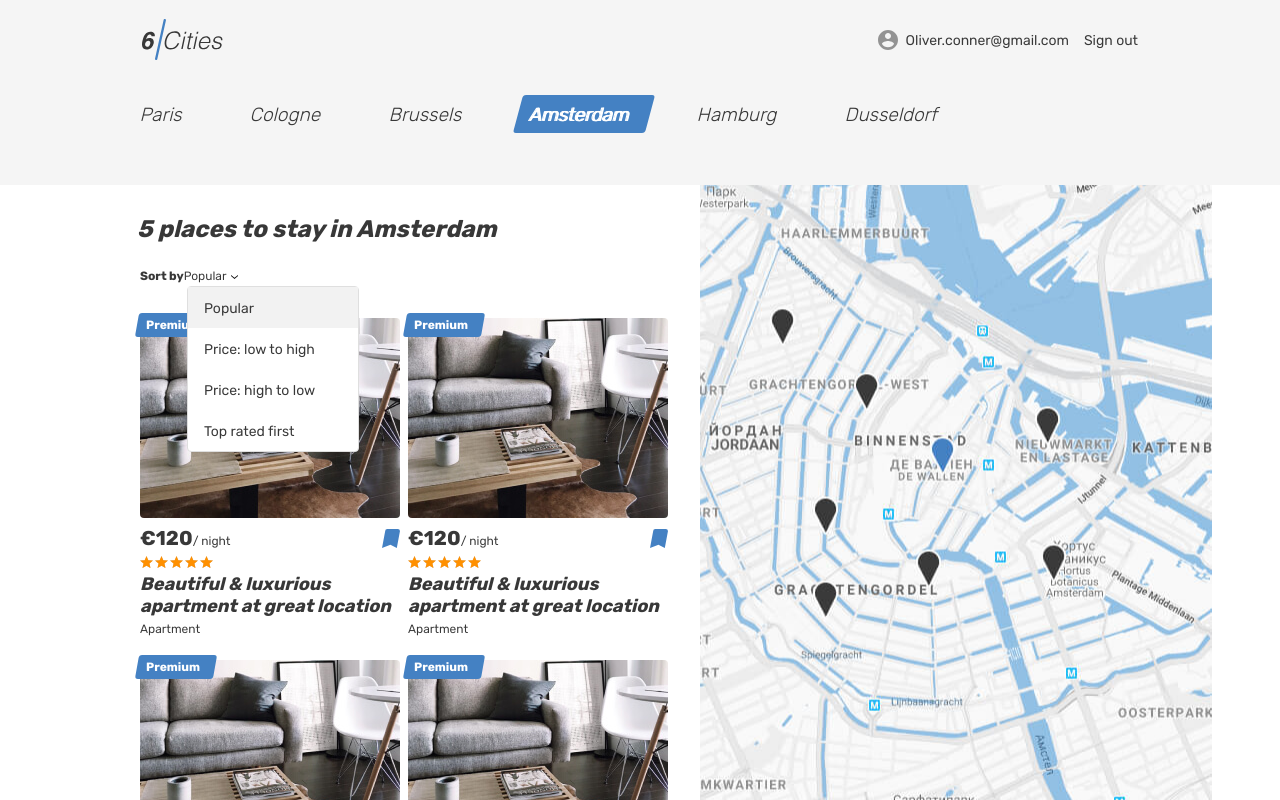
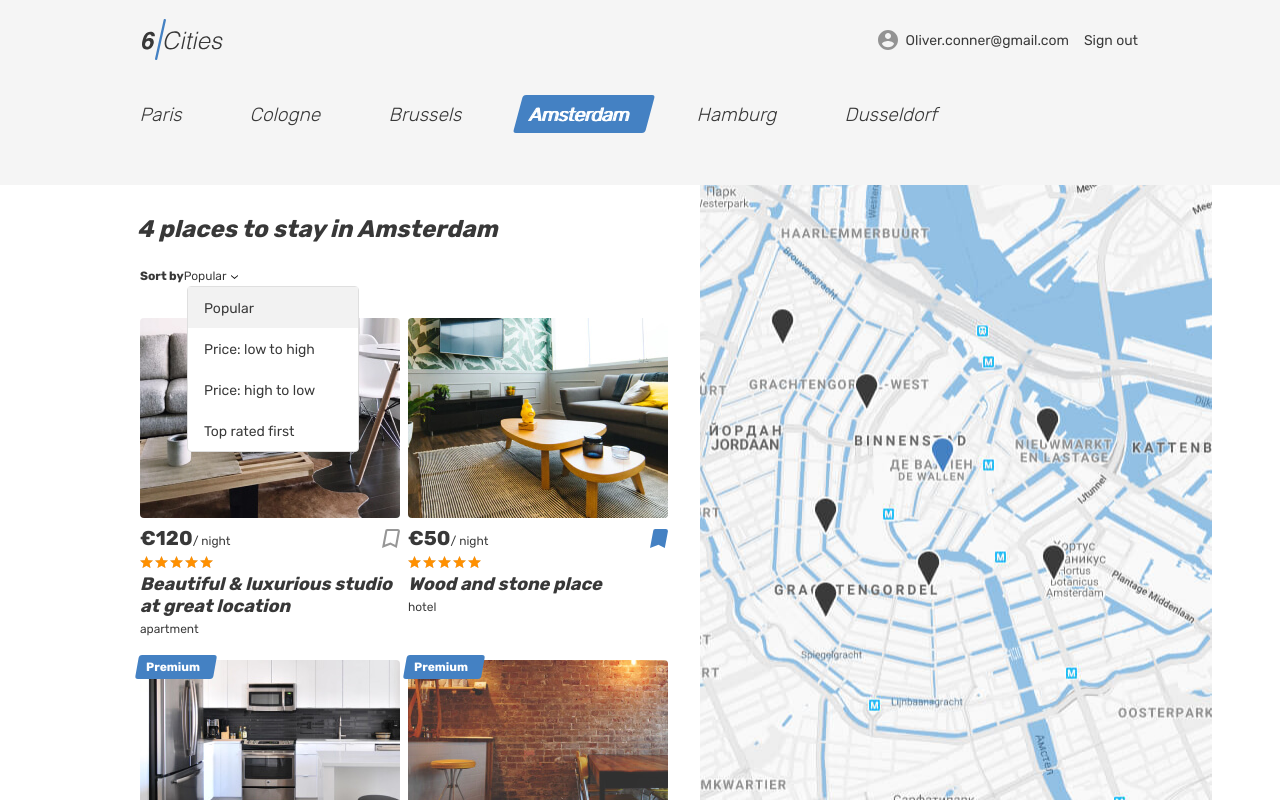
Before and after one commit to kruglyakov-ak/1427677-six-cities-8, a React (Create React App) app in the folder project/: page / in a window 1280 px wide. Built offline with nearby package versions, Linux system fonts and the light colour scheme.

Commit message:
Подключил моки и создал компонент списка предложений

```diff
--- a/project/src/components/app/app.tsx
+++ b/project/src/components/app/app.tsx
@@ -6,18 +6,19 @@ import LoginScreen from '../login-screen/login-screen';
 import FavoritesScreen from '../favorites-screen/favorites-screen';
 import PropertyScreenNotLogged from '../property-screen-not-logged/property-screen-not-logged';
 import MainPage404 from '../main-page-404/main-page-404';
+import { Offer } from '../../types/offer';
 
 
 type AppProps = {
-  placeCardCount: number;
+  offers: Offer[];
 }
 
-function App({ placeCardCount }: AppProps): JSX.Element {
+function App({ offers }: AppProps): JSX.Element {
   return (
     <BrowserRouter>
       <Switch>
         <Route path={AppRoute.Main} exact>
-          <MainPage placeCardCount={placeCardCount} />
+          <MainPage offers={offers} />
         </Route>
         <Route path={AppRoute.Login} exact>
           <LoginScreen />
--- a/project/src/components/main-page/main-page.tsx
+++ b/project/src/components/main-page/main-page.tsx
@@ -1,10 +1,12 @@
-import PlaceCard from '../place-card/place-card';
+import OffersList from '../offers-list/offers-list';
+import { Offer } from '../../types/offer';
+
 
 type MainPageProps = {
-  placeCardCount: number;
+  offers: Offer[];
 }
 
-function MainPage({ placeCardCount }: MainPageProps): JSX.Element {
+function MainPage({ offers }: MainPageProps): JSX.Element {
 
   return (
     <div className="page page--gray page--main">
@@ -78,7 +80,7 @@ function MainPage({ placeCardCount }: MainPageProps): JSX.Element {
           <div className="cities__places-container container">
             <section className="cities__places places">
               <h2 className="visually-hidden">Places</h2>
-              <b className="places__found">{placeCardCount} places to stay in Amsterdam</b>
+              <b className="places__found">{offers.length} places to stay in Amsterdam</b>
               <form className="places__sorting" action="#" method="get">
                 <span className="places__sorting-caption">Sort by</span>
                 <span className="places__sorting-type" tabIndex={0}>
@@ -95,11 +97,7 @@ function MainPage({ placeCardCount }: MainPageProps): JSX.Element {
                 </ul>
               </form>
               <div className="cities__places-list places__list tabs__content">
-                <PlaceCard />
-                <PlaceCard />
-                <PlaceCard />
-                <PlaceCard />
-                <PlaceCard />
+                <OffersList offers={offers}/>
               </div>
             </section>
             <div className="cities__right-section">
--- /dev/null
+++ b/project/src/components/offers-list/offers-list.tsx
@@ -0,0 +1,17 @@
+import PlaceCard from '../place-card/place-card';
+import { Offer } from '../../types/offer';
+
+
+type OffersListProps = {
+  offers: Offer[];
+}
+
+function OffersList({ offers }: OffersListProps): JSX.Element {
+  return (
+    <>
+      {offers.map((offer) => (<PlaceCard offer={offer} key={offer.id} />))}
+    </>
+  );
+}
+
+export default OffersList;
--- a/project/src/components/place-card/place-card.tsx
+++ b/project/src/components/place-card/place-card.tsx
@@ -1,22 +1,39 @@
-function PlaceCard(): JSX.Element {
+import { Offer } from '../../types/offer';
+
+type PlaceCardTypes = {
+  offer: Offer,
+}
+
+function PlaceCard({ offer }: PlaceCardTypes): JSX.Element {
+  const {
+    isPremium,
+    previewImage,
+    price,
+    isFavorite,
+    rating,
+    title,
+    type,
+    id,
+  } = offer;
 
   return (
     <article className="cities__place-card place-card">
-      <div className="place-card__mark">
-        <span>Premium</span>
-      </div>
+      {isPremium ?
+        <div className="place-card__mark">
+          <span>Premium</span>
+        </div> : ''}
       <div className="cities__image-wrapper place-card__image-wrapper">
-        <a href="/">
-          <img className="place-card__image" src="img/apartment-01.jpg" width="260" height="200" alt="Place card" />
+        <a href={`/offer/${id}`}>
+          <img className="place-card__image" src={previewImage} width="260" height="200" alt="Place card" />
         </a>
       </div>
       <div className="place-card__info">
         <div className="place-card__price-wrapper">
           <div className="place-card__price">
-            <b className="place-card__price-value">&euro;120</b>
+            <b className="place-card__price-value">&euro;{price}</b>
             <span className="place-card__price-text">&#47;&nbsp;night</span>
           </div>
-          <button className="place-card__bookmark-button place-card__bookmark-button--active button" type="button">
+          <button className={isFavorite ? 'place-card__bookmark-button place-card__bookmark-button--active button' : 'place-card__bookmark-button  button'} type="button">
             <svg className="place-card__bookmark-icon" width="18" height="19">
               <use xlinkHref="#icon-bookmark"></use>
             </svg>
@@ -25,14 +42,14 @@ function PlaceCard(): JSX.Element {
         </div>
         <div className="place-card__rating rating">
           <div className="place-card__stars rating__stars">
-            <span style={{ width: '100%' }}></span>
+            <span style={{ width: `${20*Math.round(rating)}%` }}></span>
             <span className="visually-hidden">Rating</span>
           </div>
         </div>
         <h2 className="place-card__name">
-          <a href="/">Beautiful &amp; luxurious apartment at great location</a>
+          <a href={`/offer/${id}`}>{title}</a>
         </h2>
-        <p className="place-card__type">Apartment</p>
+        <p className="place-card__type">{type}</p>
       </div>
     </article>
   );
--- a/project/src/index.tsx
+++ b/project/src/index.tsx
@@ -1,15 +1,12 @@
 import React from 'react';
 import ReactDOM from 'react-dom';
 import App from './components/app/app';
-
-const Setting = {
-  PLACE_CARD_COUNT: 5,
-};
+import { offers } from './mocks/offers';
 
 ReactDOM.render(
   <React.StrictMode>
     <App
-      placeCardCount={Setting.PLACE_CARD_COUNT}
+      offers={offers}
     />
   </React.StrictMode>,
   document.getElementById('root'));
--- a/project/src/mocks/offers.ts
+++ b/project/src/mocks/offers.ts
@@ -1,6 +1,6 @@
-import { Offers } from '../types/offers';
+import { Offer } from '../types/offer';
 
-const offers: Offers[] = [
+const offers: Offer[] = [
   {
     bedrooms: 3,
     description: 'A quiet cozy and picturesque that hides behind a a river by the unique lightness of Amsterdam.',
@@ -14,7 +14,7 @@ const offers: Offers[] = [
     isFavorite: false,
     isPremium: false,
     maxAdults: 4,
-    previewImage: 'img/apartment-03.jpg',
+    previewImage: 'img/apartment-01.jpg',
     price: 120,
     rating: 4.8,
     title: 'Beautiful & luxurious studio at great location',
@@ -33,7 +33,7 @@ const offers: Offers[] = [
     isFavorite: true,
     isPremium: false,
     maxAdults: 5,
-    previewImage: 'img/studio-01.jpg',
+    previewImage: 'img/apartment-02.jpg',
     price: 50,
     rating: 5,
     title: 'Wood and stone place',
@@ -52,7 +52,7 @@ const offers: Offers[] = [
     isFavorite: false,
     isPremium: true,
     maxAdults: 3,
-    previewImage: 'img/apartment-02.jpg',
+    previewImage: 'img/apartment-03.jpg',
     price: 470,
     rating: 4.1,
     title: 'Canal View Prinsengracht',
@@ -71,7 +71,7 @@ const offers: Offers[] = [
     isFavorite: true,
     isPremium: true,
     maxAdults: 2,
-    previewImage: 'img/apartment-01.jpg',
+    previewImage: 'img/room.jpg',
     price: 300,
     rating: 3.2,
     title: 'Nice, cozy, warm big bed apartment',
--- a/project/src/mocks/reviews.ts
+++ b/project/src/mocks/reviews.ts
@@ -1,6 +1,6 @@
-import { Reviews } from '../types/reviews';
+import { Review } from '../types/review';
 
-const reviews: Reviews[] = [
+const reviews: Review[] = [
   {
     offersID: 1111,
     comment: 'A quiet cozy and picturesque that hides behind a a river by the unique lightness of Amsterdam.',
--- a/project/src/types/offers.ts
+++ b/project/src/types/offer.ts
@@ -1,4 +1,4 @@
-type Offers = {
+type Offer = {
   bedrooms: number,
   description: string,
   goods: string[],
@@ -18,4 +18,4 @@ type Offers = {
   type: string,
 };
 
-export type { Offers };
+export type { Offer };
--- a/project/src/types/reviews.ts
+++ b/project/src/types/review.ts
@@ -1,4 +1,4 @@
-type Reviews = {
+type Review = {
   offersID: number,
   comment: string,
   date: string,
@@ -10,4 +10,4 @@ type Reviews = {
   userName: string
 };
 
-export type { Reviews };
+export type { Review };
```
